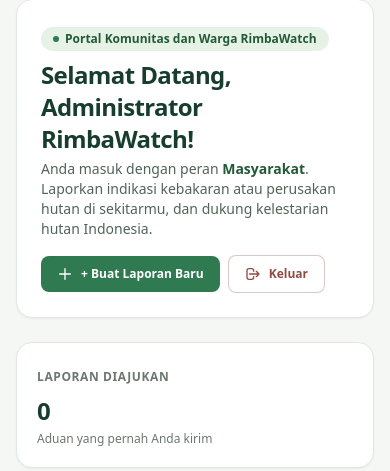
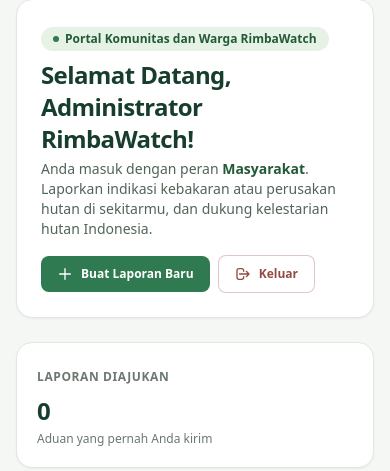
Before and after one commit to Tubes-JerebuSquad/PPL-Tubes-JerebuSquad, a Laravel app: template resources/views/masyarakat/dashboard.blade.php in a window 390 px wide. Shown: the part 160-631 px from the top of the page. Run offline with Laravel 12, Linux system fonts and the light colour scheme; the template is opened without the code that fills it, so the values that code supplies are empty; the visitor is signed in with stand-in values (Sample User, id 1); data comes from the database, SQL or seed files in the repository; some libraries are stand-ins or nearby versions.

Commit message:
fix(TJ123-9): cegah pembungkusan badge status mobile dan rapikan tombol buat laporan

```diff
--- a/resources/views/masyarakat/dashboard.blade.php
+++ b/resources/views/masyarakat/dashboard.blade.php
@@ -21,15 +21,15 @@
                 </p>
             </div>
 
-            <div class="flex items-center gap-2">
+            <div class="flex shrink-0 flex-wrap items-center gap-2">
                 <!-- Tombol Buat Laporan Cepat -->
                 <a
                     href="{{ url('/lapor') }}"
-                    class="btn-primary inline-flex items-center gap-2 text-xs">
-                    <svg class="h-4 w-4" fill="none" stroke="currentColor" viewBox="0 0 24 24">
+                    class="btn-primary inline-flex shrink-0 items-center gap-2 whitespace-nowrap text-xs">
+                    <svg class="h-4 w-4 shrink-0" fill="none" stroke="currentColor" viewBox="0 0 24 24">
                         <path stroke-linecap="round" stroke-linejoin="round" stroke-width="2" d="M12 4v16m8-8H4"/>
                     </svg>
-                    <span>+ Buat Laporan Baru</span>
+                    <span>Buat Laporan Baru</span>
                 </a>
 
                 <!-- Tombol Logout Cepat -->
--- a/resources/views/masyarakat/laporan/index.blade.php
+++ b/resources/views/masyarakat/laporan/index.blade.php
@@ -100,7 +100,7 @@
                                 <p class="mt-0.5 text-xs text-ink-400">{{ $laporan->wilayah?->nama_wilayah ?? '-' }}</p>
                             </div>
 
-                            <x-ui.badge :variant="$laporan->varianStatus()">
+                            <x-ui.badge :variant="$laporan->varianStatus()" class="shrink-0 whitespace-nowrap">
                                 {{ $laporan->labelStatus() }}
                             </x-ui.badge>
                         </div>
```
